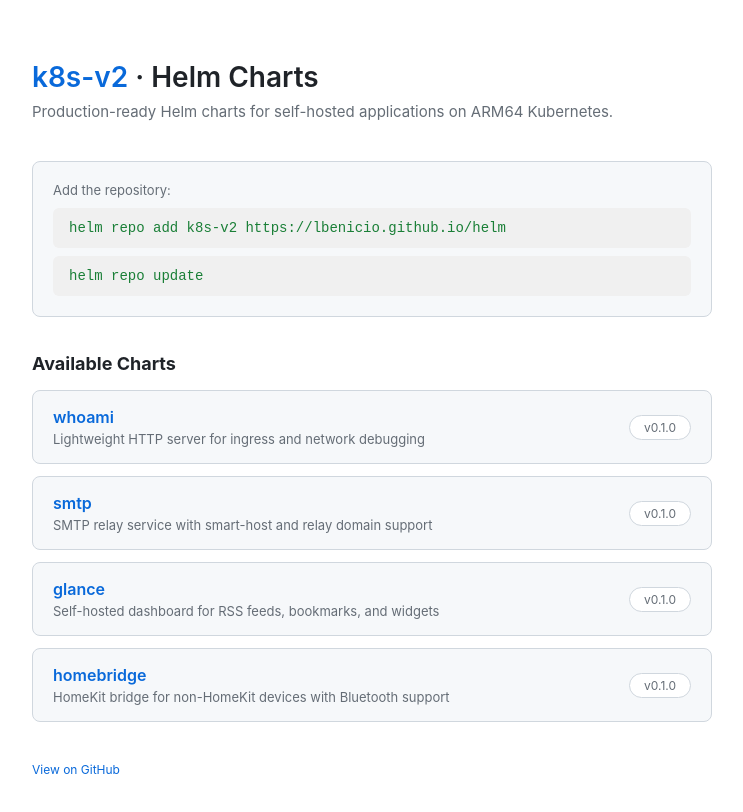
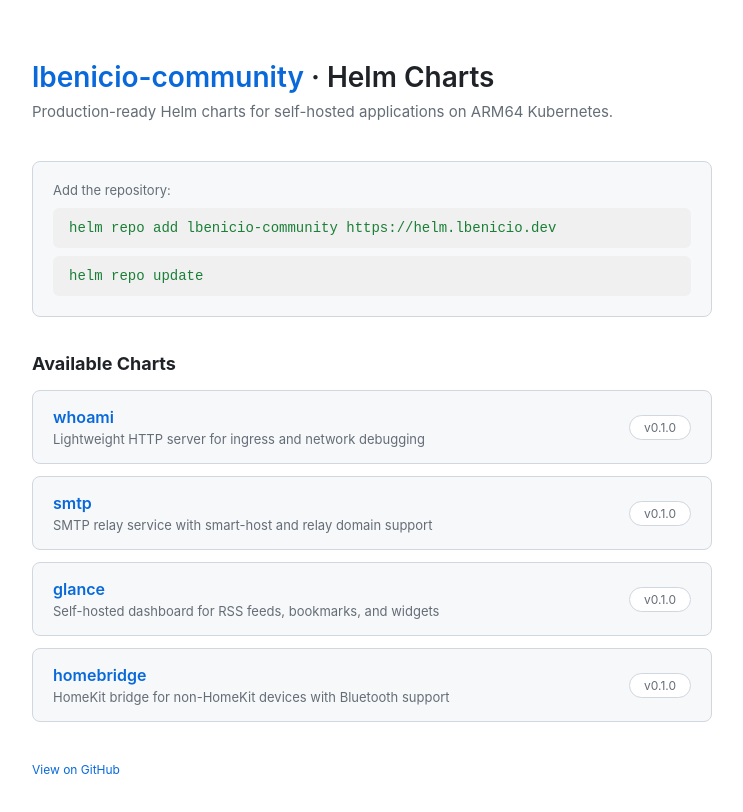
Before and after one commit to lbenicio/helm, a plain HTML site: page index.html in a window 1280 px wide. Shown: the whole page, without its empty margins (268-1011 px from the left). Drawn offline with Linux system fonts and the light colour scheme.

Commit message:
chore(index): update repository name and URL

```diff
--- a/index.html
+++ b/index.html
@@ -3,7 +3,7 @@
   <head>
     <meta charset="UTF-8" />
     <meta name="viewport" content="width=device-width, initial-scale=1.0" />
-    <title>k8s-v2 · Helm Charts</title>
+    <title>lbenicio-community · Helm Charts</title>
     <style>
       :root {
         --bg: #0d1117;
@@ -139,12 +139,12 @@
   </head>
   <body>
     <div class="container">
-      <h1><span>k8s-v2</span> · Helm Charts</h1>
+      <h1><span>lbenicio-community</span> · Helm Charts</h1>
       <p class="subtitle">Production-ready Helm charts for self-hosted applications on ARM64 Kubernetes.</p>
 
       <div class="install">
         <p>Add the repository:</p>
-        <code>helm repo add k8s-v2 https://lbenicio.github.io/helm</code>
+        <code>helm repo add lbenicio-community https://helm.lbenicio.dev</code>
         <code>helm repo update</code>
       </div>
 
```
